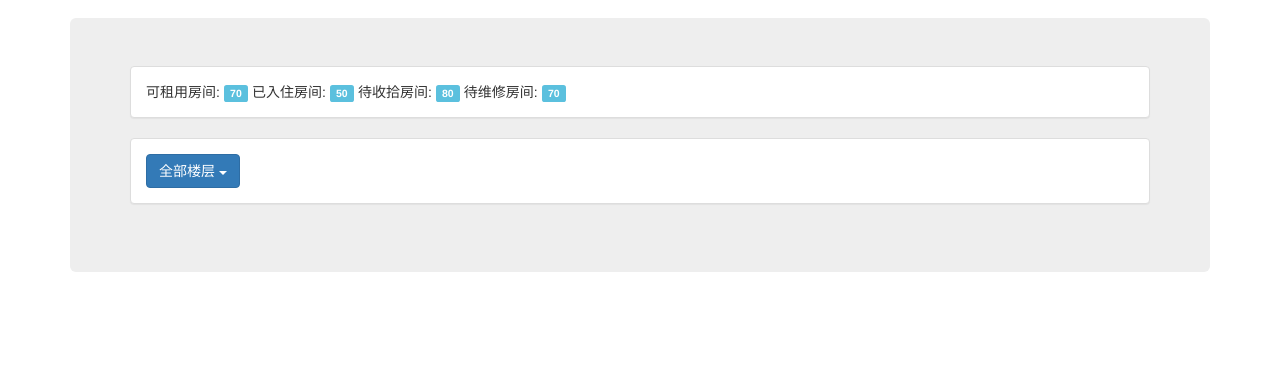
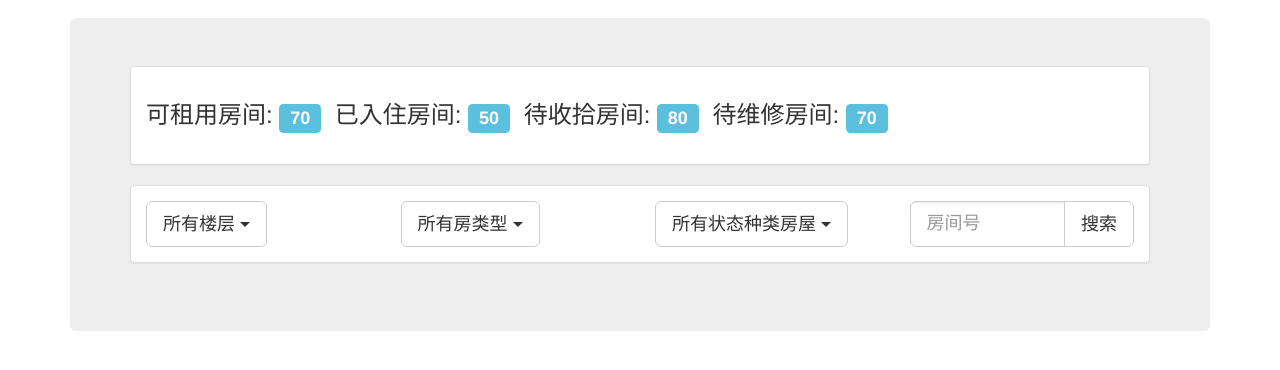
Before and after one commit to boybin/n4, a website: page index.html in a window 1280 px wide. Shown: the part 54-424 px from the top of the page. Drawn offline with nearby package versions, Linux system fonts and the light colour scheme.

Commit message:
Add sub nav frame

```diff
--- a/index.html
+++ b/index.html
@@ -76,28 +76,41 @@
 
     <!-- Main component for a primary marketing message or call to action -->
     <div class="jumbotron">
-      <!-- <div class="row"> -->
+      <!--系统客房状态显示栏-->
       <div class="panel panel-default">
         <div class="panel-body">
-          <span>可租用房间:
+          <ul class="list-inline">
+            <li>
+              <h3>可租用房间:
                 <span class="label label-info">70</span>
-          </span>
-          <span>已入住房间:
+              </h3>
+            </li>
+            <li>
+              <h3>已入住房间:
                 <span class="label label-info">50</span>
-          </span>
-          <span>待收拾房间:
+              </h3>
+            </li>
+            <li>
+              <h3>待收拾房间:
                 <span class="label label-info">80</span>
-          </span>
-          <span>待维修房间:
+              </h3>
+            </li>
+            <li>
+              <h3>待维修房间:
                 <span class="label label-info">70</span>
-          </span>
+              </h3>
+            </li>
+          </ul>
         </div>
       </div>
-      <!-- </div> -->
+      <!-- 搜索客房栏目 -->
       <div class="panel panel-default">
         <div class="panel-body">
-          <div class="dropdown">
-            <button class="btn btn-primary dropdown-toggle" type="button" data-toggle="dropdown">全部楼层
+          <div class="row">
+            <div class="col-lg-3">
+              <div class="btn-group">
+                <button class="btn btn-default btn-lg dropdown-toggle" type="button" data-toggle="dropdown" aria-haspopup="true" aria-expanded="false">
+                  所有楼层
                   <span class="caret"></span>
                 </button>
                 <ul class="dropdown-menu">
@@ -105,6 +118,42 @@
                   <li><a href="#">二层</a></li>
                   <li><a href="#">三层</a></li>
                 </ul>
+              </div>
+            </div>
+            <div class="col-lg-3">
+              <div class="btn-group">
+                <button class="btn btn-default btn-lg dropdown-toggle" type="button" data-toggle="dropdown" aria-haspopup="true" aria-expanded="false">
+                  所有房类型
+                  <span class="caret"></span>
+                </button>
+                <ul class="dropdown-menu">
+                  <li><a href="#">标准间</a></li>
+                  <li><a href="#">单人间</a></li>
+                </ul>
+              </div>
+            </div>
+            <div class="col-lg-3">
+              <div class="btn-group">
+                <button class="btn btn-default btn-lg dropdown-toggle" type="button" data-toggle="dropdown" aria-haspopup="true" aria-expanded="false">
+                  所有状态种类房屋
+                  <span class="caret"></span>
+                </button>
+                <ul class="dropdown-menu">
+                  <li><a href="#">可入住</a></li>
+                  <li><a href="#">已入住</a></li>
+                  <li><a href="#">待收拾</a></li>
+                  <li><a href="#">待维修</a></li>
+                </ul>
+              </div>
+            </div>
+            <div class="col-lg-3">
+              <div class="input-group input-group-lg">
+                <input type="text" class="form-control" placeholder="房间号" aria-describedby="sizing-addon1">
+                <span class="input-group-btn">
+                  <button class="btn btn-default" type="button">搜索</button>
+                </span>
+              </div>
+            </div>
           </div>
         </div>
       </div>
```
Lines whose indentation alone changed are shown as unchanged.
